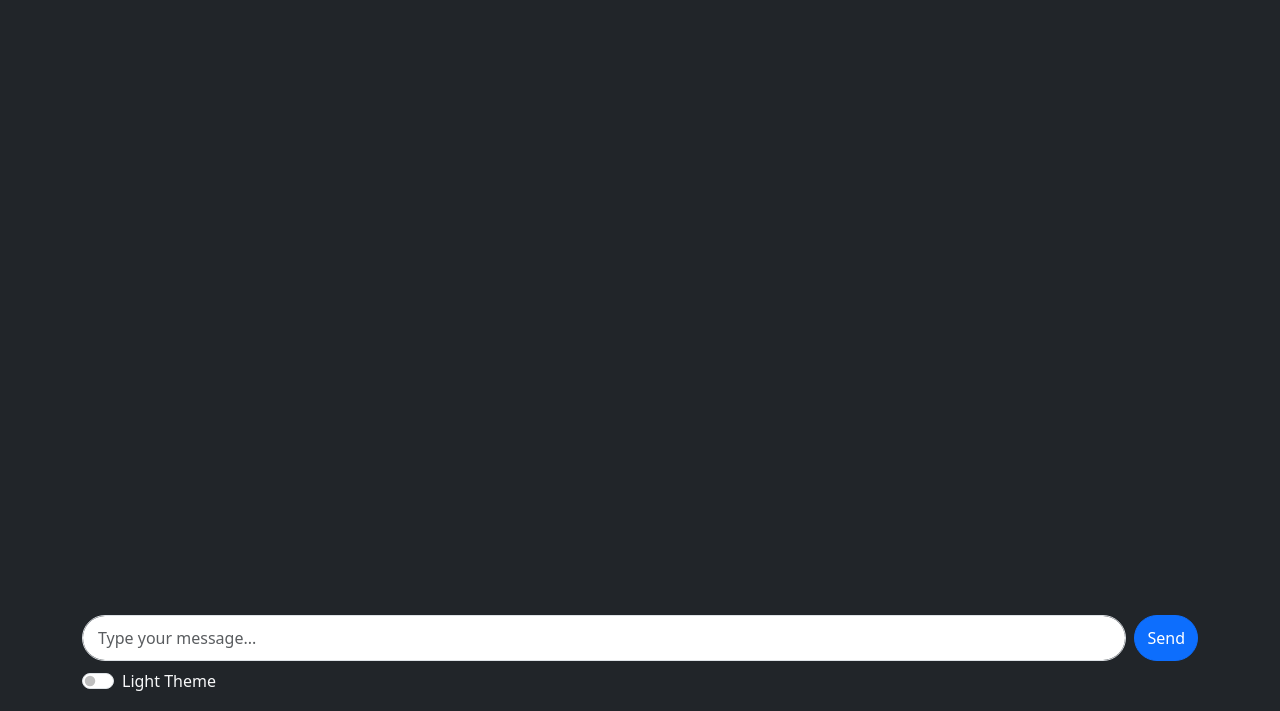
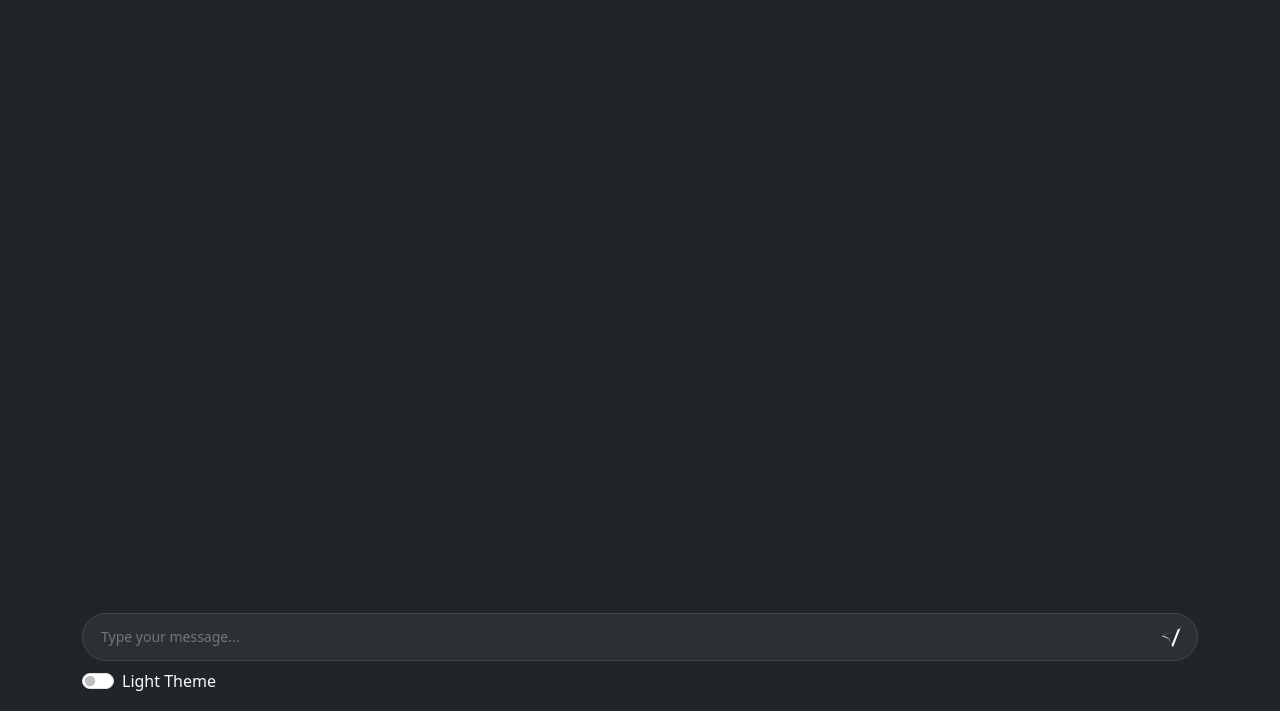
Before and after one commit to ronaldgosso/cinematch, a plain HTML site: page index.html in a window 1280 px wide. Shown: the part 89-800 px from the top of the page. Drawn offline with nearby package versions, Linux system fonts and the light colour scheme.

Commit message:
submit icon inside input bar,

```diff
--- a/index.html
+++ b/index.html
@@ -9,6 +9,76 @@
       rel="stylesheet"
     />
     <link rel="stylesheet" href="./ui/style.css" />
+    <style>
+      /* Chat container */
+      .chat-container {
+        display: flex;
+        flex-direction: column;
+        height: 100%;
+      }
+      .chat-box {
+        flex: 1;
+        overflow-y: auto;
+        padding: 10px;
+        scrollbar-width: none;
+      }
+      .chat-box::-webkit-scrollbar {
+        display: none;
+      }
+
+      /* Input Bar */
+      #chat-form {
+        display: flex;
+        align-items: center;
+        border: 1px solid #444;
+        border-radius: 25px;
+        padding: 5px 10px;
+        background: rgba(255, 255, 255, 0.05);
+      }
+      #user-input {
+        flex: 1;
+        resize: none;
+        border: none;
+        outline: none;
+        background: transparent;
+        color: inherit;
+        font-size: 14px;
+        padding: 8px;
+        line-height: 1.4;
+        border-radius: 20px;
+        transition: border-radius 0.3s;
+        max-height: 120px;
+      }
+      #user-input.expanded {
+        border-radius: 8px;
+      }
+
+      /* Send button inside bar */
+      #send-btn {
+        border: none;
+        background: transparent;
+        cursor: pointer;
+        color: inherit;
+        display: flex;
+        align-items: center;
+        justify-content: center;
+        font-size: 20px;
+        margin-left: 5px;
+      }
+      #send-btn svg {
+        width: 22px;
+        height: 22px;
+      }
+      #loading-spinner {
+        display: none;
+      }
+      #send-btn.loading svg {
+        display: none;
+      }
+      #send-btn.loading #loading-spinner {
+        display: inline-block;
+      }
+    </style>
   </head>
   <body class="bg-dark text-light d-flex flex-column vh-100">
     <div class="container d-flex flex-column h-100 py-3">
@@ -16,30 +86,33 @@
 
       <!-- Chat Box -->
       <div class="chat-container flex-grow-1 mb-3 d-flex flex-column">
-        <div class="chat-box flex-grow-1 overflow-auto" id="chat-box"></div>
+        <div class="chat-box flex-grow-1" id="chat-box"></div>
       </div>
 
       <!-- Input Bar -->
-      <form id="chat-form" class="d-flex mt-auto">
+      <form id="chat-form" class="mt-auto">
         <textarea
           id="user-input"
-          class="form-control me-2 rounded-pill"
           placeholder="Type your message..."
           rows="1"
           required
         ></textarea>
-        <button
-          type="submit"
-          id="send-btn"
-          class="btn btn-primary rounded-pill"
-        >
-          <span id="send-text">Send</span>
-          <span
+        <button type="submit" id="send-btn">
+          <!-- Paper plane icon -->
+          <svg
+            xmlns="http://www.w3.org/2000/svg"
+            fill="currentColor"
+            viewBox="0 0 16 16"
+          >
+            <path
+              d="M15.854.146a.5.5 0 0 1 .11.54l-5.5 14a.5.5 0 0 1-.917.033L7.69 9.56l-4.857-1.86a.5.5 0 0 1-.033-.917l14-5.5a.5.5 0 0 1 .54.11zM6.832 8.727l2.478 4.782 4.29-10.91-10.91 4.29 4.142 1.838z"
+            />
+          </svg>
+          <div
             id="loading-spinner"
-            class="spinner-border spinner-border-sm d-none"
+            class="spinner-border spinner-border-sm text-primary"
             role="status"
-            aria-hidden="true"
-          ></span>
+          ></div>
         </button>
       </form>
 
--- a/main.js
+++ b/main.js
@@ -5,9 +5,7 @@ const chatForm = document.getElementById("chat-form");
 const userInput = document.getElementById("user-input");
 const themeToggle = document.getElementById("theme-toggle");
 const sendBtn = document.getElementById("send-btn");
-const sendText = document.getElementById("send-text");
 const spinner = document.getElementById("loading-spinner");
-
 
 // Auto-expand textarea and adjust border radius
 userInput.addEventListener("input", () => {
@@ -25,7 +23,7 @@ userInput.addEventListener("input", () => {
 userInput.addEventListener("keydown", (e) => {
   if (e.key === "Enter" && !e.shiftKey) {
     e.preventDefault();
-    form.dispatchEvent(new Event("submit")); // trigger submit
+    chatForm.requestSubmit(); // correct submit trigger
   }
 });
 
@@ -47,53 +45,58 @@ function addMessage(sender, text) {
 chatForm.addEventListener("submit", async (e) => {
   e.preventDefault();
 
-    // Disable input + show loading spinner
-  userInput.disabled = true;
-  sendText.classList.add("d-none");
-  spinner.classList.remove("d-none");
-
-
   const message = userInput.value.trim();
   if (!message) return;
 
+  // Add user bubble
   addMessage("user", message);
+
+  // Clear input
   userInput.value = "";
+  userInput.style.height = "auto";
+  userInput.classList.remove("expanded");
 
+  // Switch send button to loading
+  sendBtn.classList.add("loading");
+  userInput.disabled = true;
+
+  // Add temporary bot "typing" bubble
   addMessage("bot", "<i>Generating...</i>");
 
-//   try {
-//     const res = await fetch("/api/generate", {
-//       method: "POST",
-//       headers: { "Content-Type": "application/json" },
-//       body: JSON.stringify({ prompt: message })
-//     });
-//     const data = await res.json();
+  try {
+    // TODO: Replace with real API call
+    // const res = await fetch("/api/generate", {
+    //   method: "POST",
+    //   headers: { "Content-Type": "application/json" },
+    //   body: JSON.stringify({ prompt: message })
+    // });
+    // const data = await res.json();
 
-//     chatBox.lastChild.remove(); // Remove loading
-//     addMessage("bot", data.response);
-//   } catch (err) {
-//     chatBox.lastChild.remove();
-//     addMessage("bot", "⚠️ Error generating response.");
-//     console.error(err);
-//   }
+    // chatBox.lastChild.remove(); // Remove loading
+    // addMessage("bot", data.response);
 
-    // Simulate bot reply (replace with API call later)
+    // Simulated bot reply
     setTimeout(() => {
-      addMessage("This is a bot response 🙏", "bot");
+      chatBox.lastChild.remove(); // remove "Generating..."
+      addMessage("bot", "This is a bot response 🙏");
 
-      // Reset button + input
-      userInput.value = "";
-      userInput.style.height = "auto";
+      // Reset UI state
       userInput.disabled = false;
-      sendText.classList.remove("d-none");
-      spinner.classList.add("d-none");
+      sendBtn.classList.remove("loading");
     }, 1500);
+  } catch (err) {
+    chatBox.lastChild.remove();
+    addMessage("bot", "⚠️ Error generating response.");
+    console.error(err);
 
+    userInput.disabled = false;
+    sendBtn.classList.remove("loading");
+  }
 });
 
 // Theme toggle
 themeToggle.addEventListener("change", () => {
-  if(themeToggle.checked){
+  if (themeToggle.checked) {
     document.body.classList.remove("bg-dark", "text-light");
     document.body.classList.add("bg-light", "text-dark");
   } else {
```
